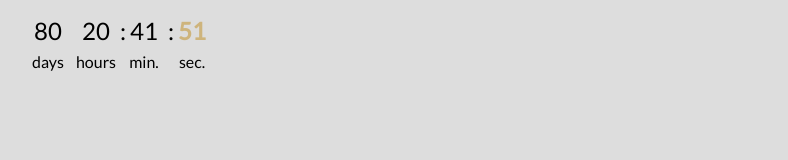
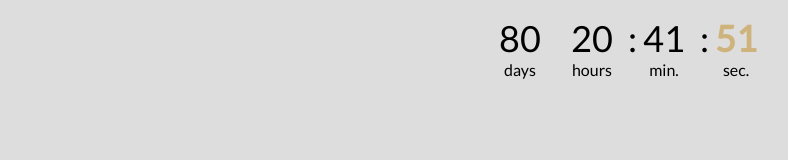
Before and after one commit to aadittambe/caucusescountdown, a plain HTML site: page index.html in a window 1280 px wide. Shown: the whole page, without its empty margins (12-800 px from the left). Drawn offline with Linux system fonts and the light colour scheme.

Commit message:
centered clock

```diff
--- a/style.css
+++ b/style.css
@@ -1,6 +1,6 @@
 body {
-    margin-left: 36px;
     background: #dddddd;
+    text-align: center;
 }
 
 #timer {
@@ -16,12 +16,16 @@ p {
   /* text-align: center; */
   font-family: 'Lato', sans-serif;
   clear:both;
+}
 
+#clock{
+  margin: auto;
+  width: 288px;
 }
 
 #labels div,  #numbers div {
   float: left;
-  width: 48px;
+  width: 72px;
   font-size: 16px;
   font-family: 'Lato', sans-serif;
   text-align: center;
@@ -36,7 +40,7 @@ p {
 }
 
 #numbers div {
-  font-size: 24px;
+  font-size: 36px;
   min-height: 36px;
 }
 
```
